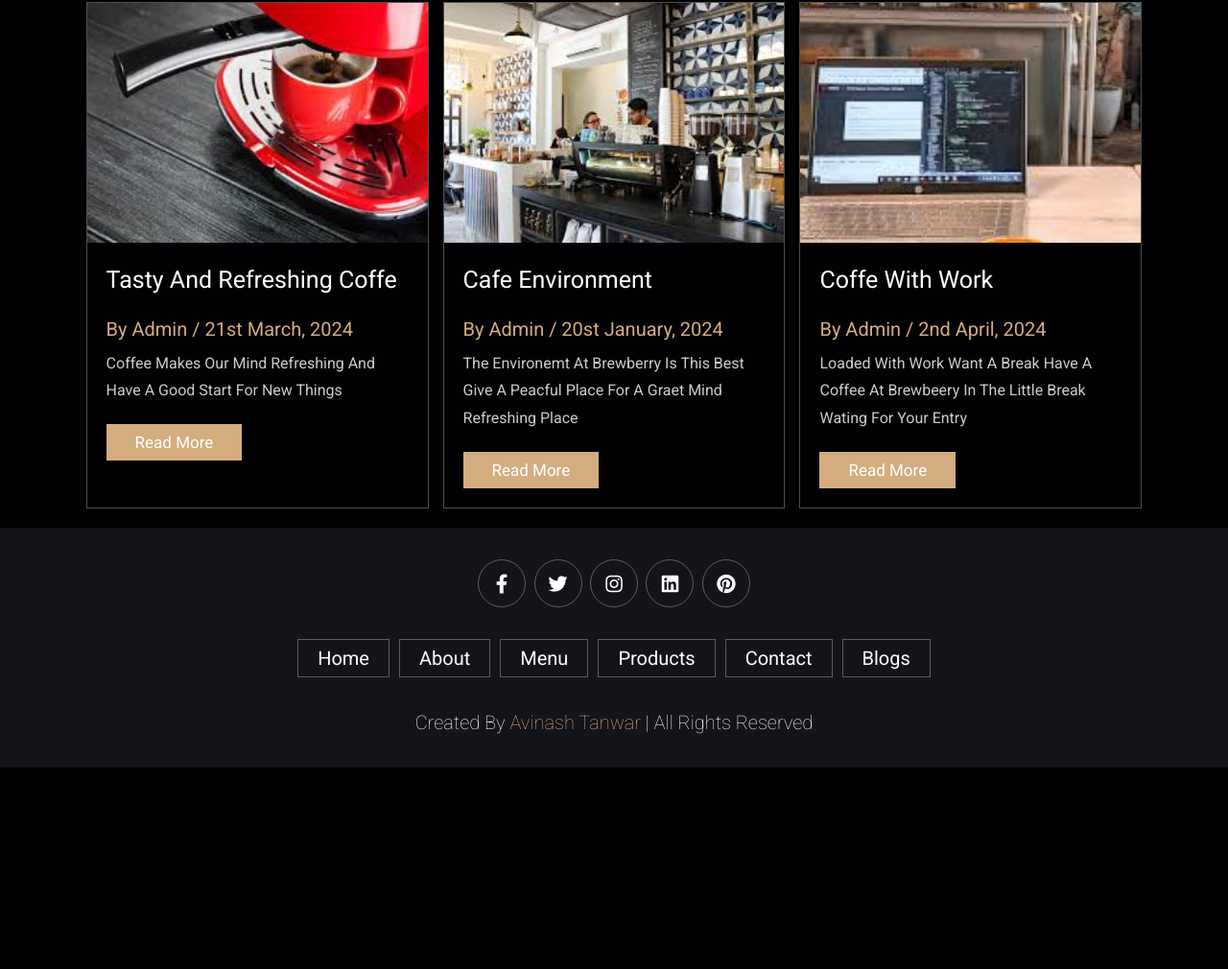
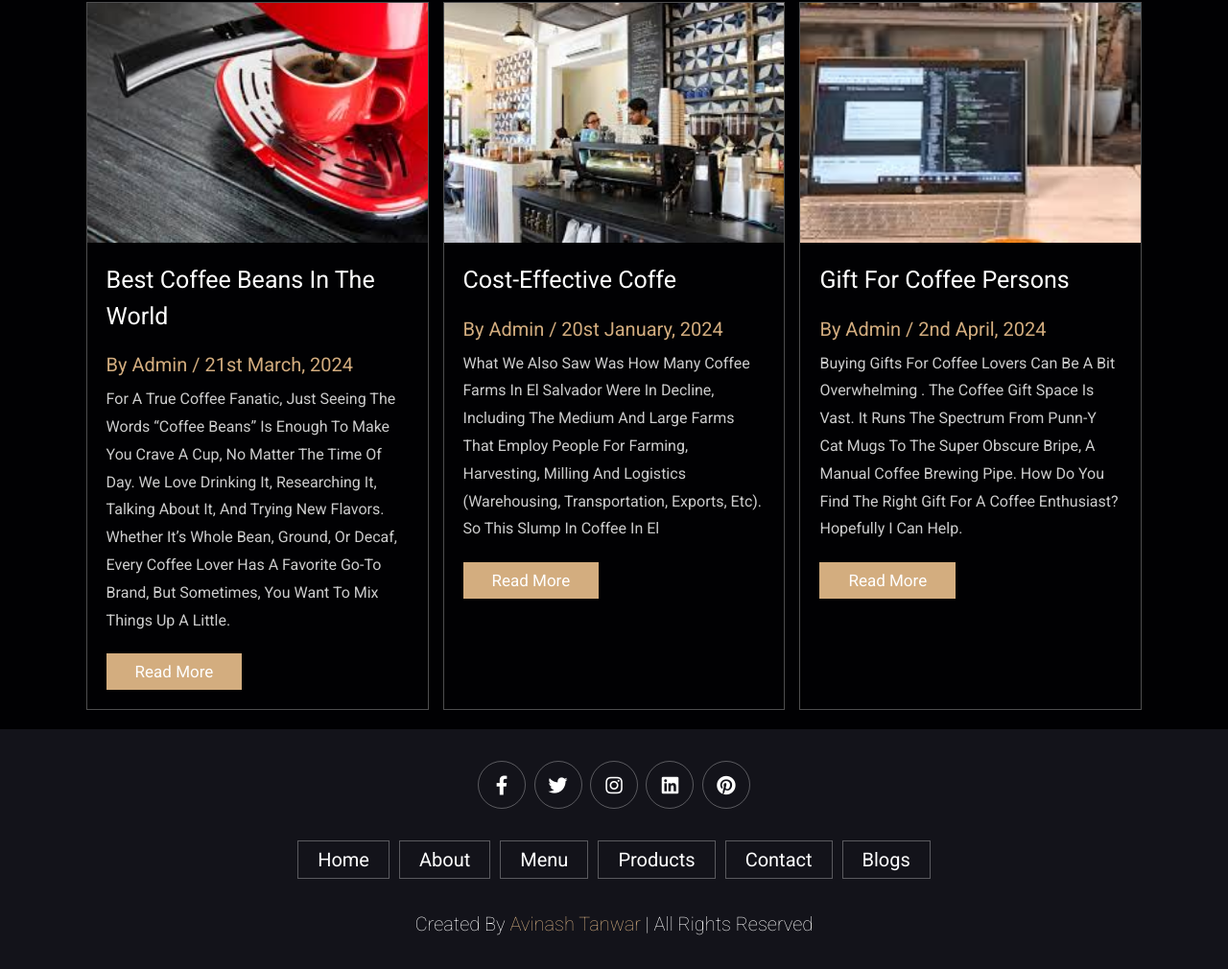
Before and after one commit to T0xicAT/brewberry, a plain HTML site: page index.html in a window 1280 px wide. Shown: the part 4053-5063 px from the top of the page at 96% size. Before the commit the page ends 4853 px from the top, so only its background shows below. Drawn offline with Linux system fonts and the light colour scheme.

Commit message:
Update index.html

```diff
--- a/index.html
+++ b/index.html
@@ -331,10 +331,10 @@
                     <img src="blog1.jpg" alt="">
                 </div>
                 <div class="content">
-                    <a href="#" class="title">Tasty and Refreshing coffe</a>
+                    <a href="https://coffeeaffection.com/best-coffee-beans/" class="title">Best Coffee Beans in The World</a>
                     <span>by admin / 21st march, 2024</span>
-                    <p>Coffee makes our mind refreshing and have a good start for new things</p>
-                    <a href="#" class="btn">read more</a>
+                    <p>For a true coffee fanatic, just seeing the words “coffee beans” is enough to make you crave a cup, no matter the time of day. We love drinking it, researching it, talking about it, and trying new flavors. Whether it’s whole bean, ground, or decaf, every coffee lover has a favorite go-to brand, but sometimes, you want to mix things up a little.</p>
+                    <a href="https://coffeeaffection.com/best-coffee-beans/" class="btn">read more</a>
                 </div>
             </div>
             <div class="box">
@@ -342,10 +342,10 @@
                     <img src="blog2.jpg" alt="">
                 </div>
                 <div class="content">
-                    <a href="#" class="title">Cafe Environment</a>
+                    <a href="ttps://coffeelands.crs.org/2023/04/cost-effective-coffee-farm-renovation-and-rehabilitation/" class="title">Cost-Effective Coffe</a>
                     <span>by admin / 20st january, 2024</span>
-                    <p>The environemt at brewberry is this best give a peacful place for a graet mind refreshing place</p>
-                    <a href="#" class="btn">read more</a>
+                    <p>What we also saw was how many coffee farms in El Salvador were in decline, including the medium and large farms that employ people for farming, harvesting, milling and logistics (warehousing, transportation, exports, etc). So this slump in coffee in El</p>
+                    <a href="ttps://coffeelands.crs.org/2023/04/cost-effective-coffee-farm-renovation-and-rehabilitation/" class="btn">read more</a>
                 </div>
             </div>
             <div class="box">
@@ -353,10 +353,10 @@
                     <img src="blog3.jpg" alt="">
                 </div>
                 <div class="content">
-                    <a href="#" class="title">Coffe with work</a>
+                    <a href="https://manualcoffeebrewing.com/best-gifts-for-coffee-lovers/#more-3429" class="title">Gift for Coffee Persons</a>
                     <span>by admin / 2nd april, 2024</span>
-                    <p>loaded with work want a break have a coffee at brewbeery in the little break wating for your entry</p>
-                    <a href="#" class="btn">read more</a>
+                    <p>Buying gifts for coffee lovers can be a bit overwhelming . The coffee gift space is vast. It runs the spectrum from punn-y cat mugs to the super obscure Bripe, a manual coffee brewing pipe. How do you find the right gift for a coffee enthusiast? Hopefully I can help.</p>
+                    <a href="https://manualcoffeebrewing.com/best-gifts-for-coffee-lovers/#more-3429" class="btn">read more</a>
                 </div>
             </div>
         </div>
```
